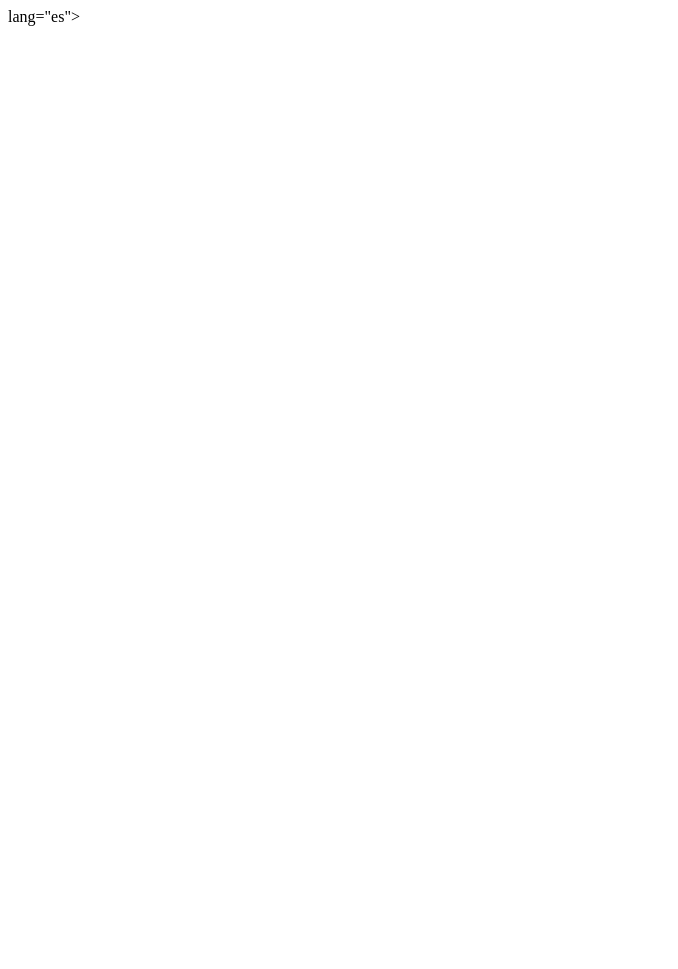
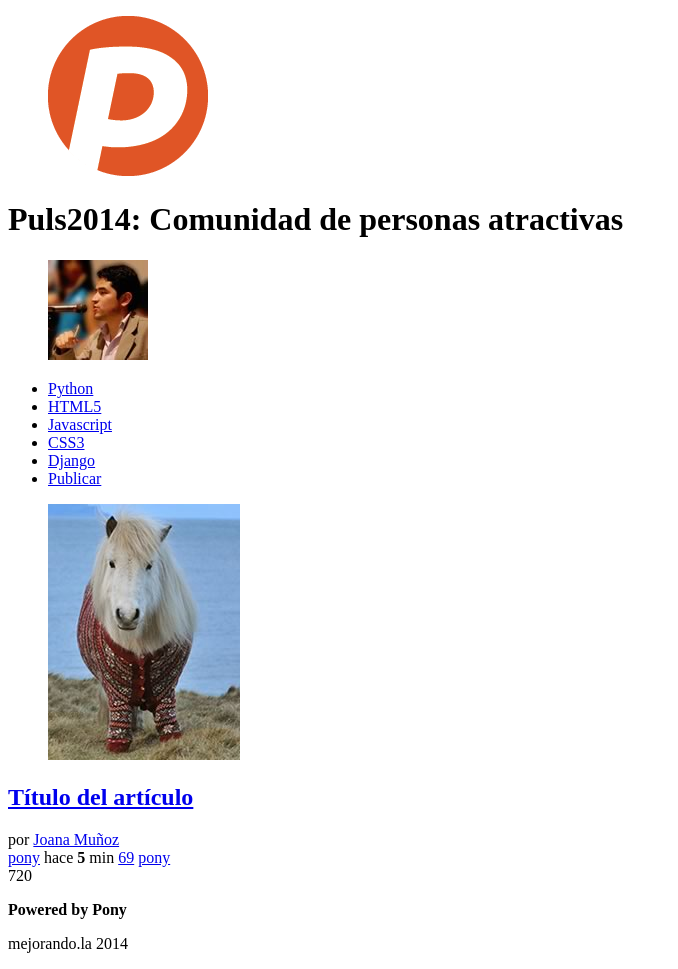
Before and after one commit to gstomas/puls2014-America, a plain HTML site: page index.html in a window 1280 px wide. Shown: the whole page, without its empty margins (0-678 px from the left). Before the commit the page ends 800 px from the top, so only its background shows below. Drawn offline with Linux system fonts and the light colour scheme.

Commit message:
Proyecto Puls2014 listo para primer commit real

```diff
--- a/index.html
+++ b/index.html
@@ -1,10 +1,65 @@
-<!DOCTYPE>
-<htmal> lang="es">
+<!DOCTYPE html>
+<html lang="es">
 <head>
 	<meta charset="utf-8" />
+    <meta description="Proyecto de la primera generación del 2014 del curso de diseño web online" />
    <title>Puls2014: Comunidad Online de gente atractiva</title>
 </head>
 <body>
-
+	<header>
+        <figure id="logo">
+            <img src="logo.png" />
+        </figure>
+        <h1>
+            Puls2014: Comunidad de personas atractivas
+        </h1>
+        <figure id="avatar">
+            <img src="avatar.jpg" />
+        </figure>
+	</header>
+    <nav>
+        <ul>
+            <li><a href="#">Python</a></li>
+            <li><a href="#">HTML5</a></li>
+            <li><a href="#">Javascript</a></li>
+            <li><a href="#">CSS3</a></li>
+            <li><a href="#">Django</a></li>
+            <li id="publicar_nav">
+                <a href="#">Publicar</a></li>
+            </li>
+        </ul>
+    </nav>
+    <section id="contenido">
+    	<article class="item">
+            <figure class="imagen_item">
+                <img src="imagen.jpg" />
+            </figure>
+            <h2 class="titulo_item">
+                <a href="#">
+                    Título del artículo
+                </a>
+            </h2>
+            <div class="autor_item">
+                por <a href="#">Joana Muñoz</a>
+            </div>
+            <div class="datos_item">
+                <a href="#" class="tag_item">pony</a>
+                <span class="fecha_item">
+                    hace <strong>5</strong> min
+                </span>
+                <a href="#" class="comentarios_item">69</a>
+                <a href="#" class="guardar_item">pony</a>
+            </div>
+            <div class="votaciones">
+                <a href="#" class="up"></a>
+                720
+                <a href="#" classs="down"></a>
+            </div>
+        </article>
+    </section>
+    <footer>
+    	<p><strong>Powered by Pony</strong></p>
+    	<p>mejorando.la 2014</p>
+    </footer>
 </body>
-</htmal>
+</html>
```
Also changed, not shown: avatar.jpg (added), imagen.jpg (added), logo.png (added), 1 other file.
